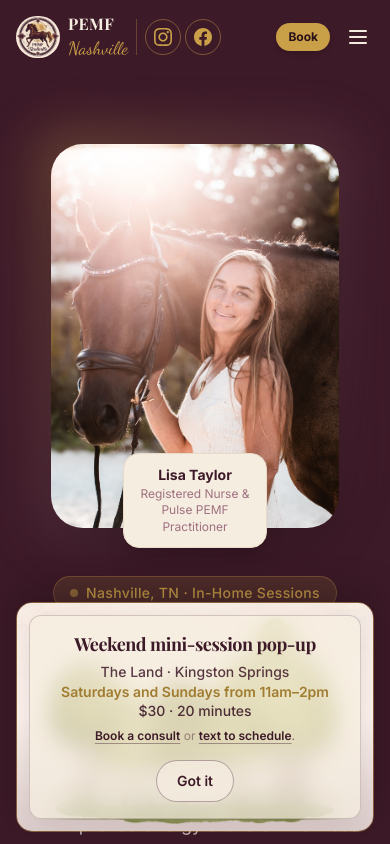
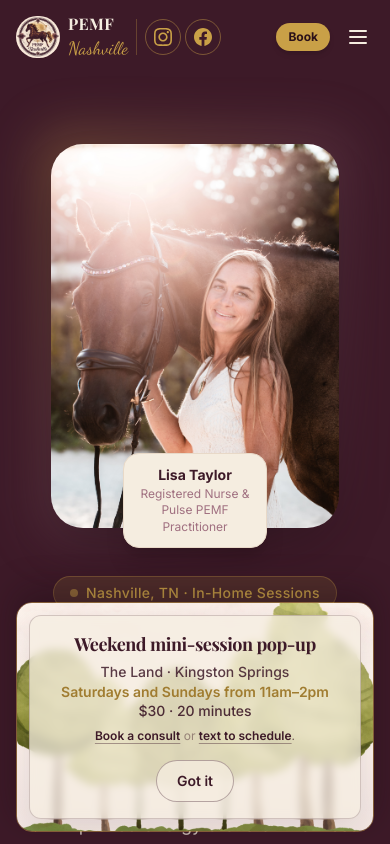
Before and after one commit to nodrinksonthepiano/PEMFNASHVILLE, a Next.js app: page / in a window 390 px wide. Shown: the top 844 px of the page. Built offline with nearby package versions, Linux system fonts and the light colour scheme; a web font is replaced by a local one.

Commit message:
Banner mobile tree crop, overlays, translucent panel tweaks

```diff
--- a/components/WeekendLandBanner.tsx
+++ b/components/WeekendLandBanner.tsx
@@ -47,19 +47,22 @@ export default function WeekendLandBanner() {
         className="pointer-events-auto relative w-full max-w-3xl rounded-2xl border border-gold/50 shadow-[0_-12px_32px_rgba(26,11,17,0.35)]
                    overflow-hidden"
       >
+        <div className="absolute inset-0 overflow-hidden pointer-events-none" aria-hidden>
+          <div
+            className="absolute inset-0 origin-center bg-[url('/images/treebackgroundpopup.png')] bg-cover bg-center bg-no-repeat
+                       scale-[1.28] max-md:bg-[center_62%] md:scale-100 md:bg-center"
+          />
+        </div>
         <div
           aria-hidden
-          className="absolute inset-0 bg-[url('/images/treebackgroundpopup.png')] bg-cover bg-center pointer-events-none"
-        />
-        <div
-          aria-hidden
-          className="absolute inset-0 bg-gradient-to-t from-plum/[0.17] via-cream/[0.06] to-cream/[0.42]
+          className="absolute inset-0 bg-gradient-to-t from-plum/[0.06] via-cream/[0.02] to-cream/[0.20]
+                     md:from-plum/[0.17] md:via-cream/[0.06] md:to-cream/[0.42]
                      pointer-events-none"
         />
         <div className="relative z-10 p-3 sm:p-3.5">
           <div
-            className="rounded-xl border border-plum/20 bg-cream/[0.72] px-5 py-4 sm:px-6 sm:py-4 flex flex-col sm:flex-row sm:items-center gap-4 sm:gap-5
-                       shadow-[0_8px_32px_rgba(61,26,40,0.12)] backdrop-blur-md backdrop-saturate-110"
+            className="rounded-xl border border-plum/20 bg-cream/[0.74] px-5 py-4 sm:px-6 sm:py-4 flex flex-col sm:flex-row sm:items-center gap-4 sm:gap-5
+                       shadow-[0_8px_32px_rgba(61,26,40,0.12)] backdrop-blur-sm backdrop-saturate-110 md:backdrop-blur-md md:bg-cream/[0.72]"
           >
             <div className="flex-1 min-w-0 text-center sm:text-left">
               <p className="font-serif text-lg sm:text-xl font-bold text-plum tracking-tight leading-snug">
```
Also changed, not shown: 1 other file (tests, documents, lock files or other folders).
